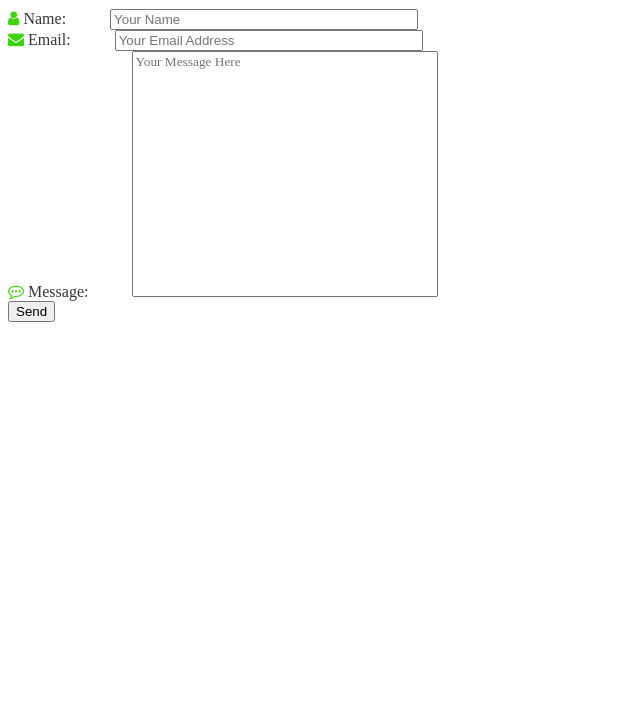
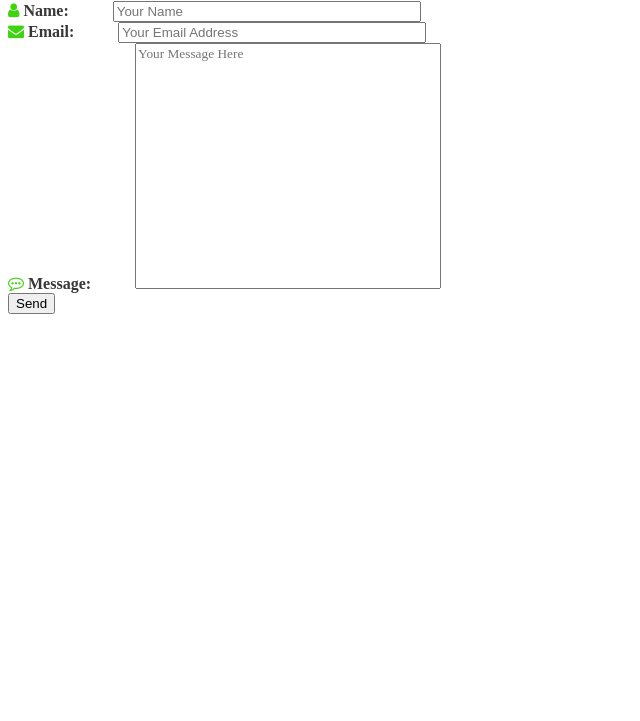
Before and after one commit to omridicori/test, a plain HTML site: page index.html in a window 1280 px wide. Shown: the part 79-800 px from the top of the page, without its empty margins (0-640 px from the left). Drawn offline with Linux system fonts and the light colour scheme.

Commit message:
Add Bold text

```diff
--- a/css/style.css
+++ b/css/style.css
@@ -1,7 +1,7 @@
 body {
     font-family: Alef;
     color: #373737;
-    align-content: center;
+    font-weight: bold;
 }
 lable {
     margin-right: 2.5em;
@@ -18,5 +18,4 @@ input {
 }
 
 icon {
-    color: #3ed510;
-}
+    color: #3ed510;  }
```
